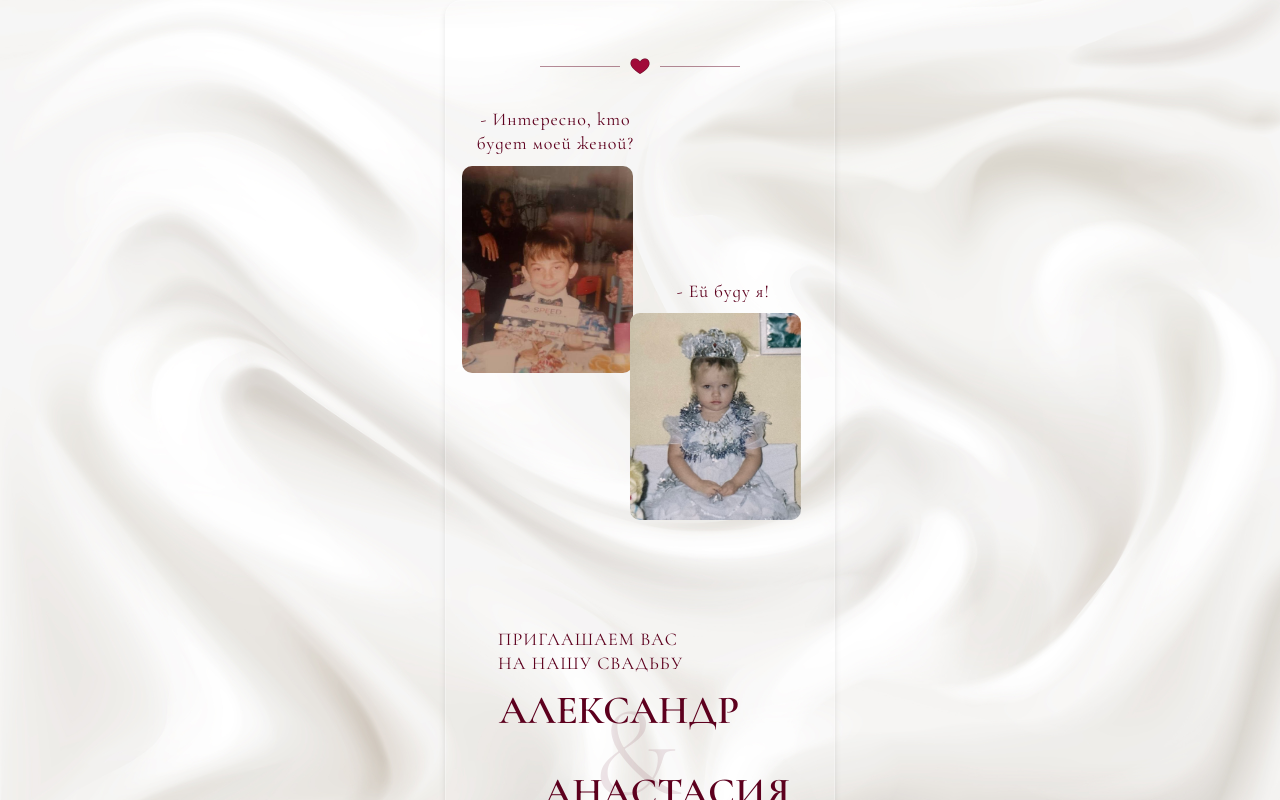
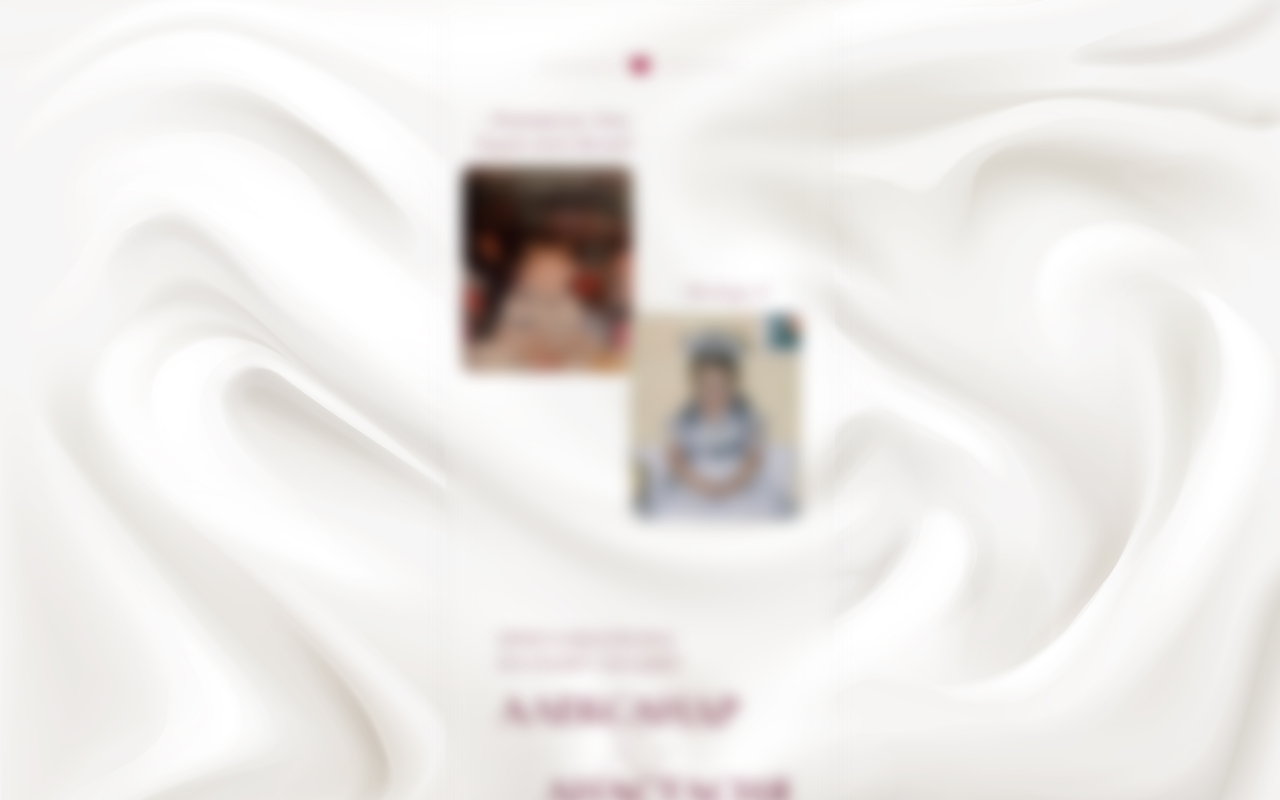
Before and after one commit to KamenkoAlexandr/wedding-invite, a React (Vite) app: page / in a window 1280 px wide. Shown: the top 800 px of the page. Built offline with nearby package versions, Linux system fonts and the light colour scheme.

Commit message:
fix android blur

```diff
--- a/src/App.css
+++ b/src/App.css
@@ -7,7 +7,8 @@
   font-family: 'Cormorant Infant', serif;
   line-height: 1.35;
   background: #fffbf600;
-  /* backdrop-filter: blur(8px); */ /*для андроида*/
+  backdrop-filter: blur(8px);
+  filter: blur(8px);
   -webkit-backdrop-filter: blur(8px);
   box-shadow: 0 4px 6px rgba(0, 0, 0, 0.1);
   border: 1px solid rgba(255, 255, 255, 0.3);
```
